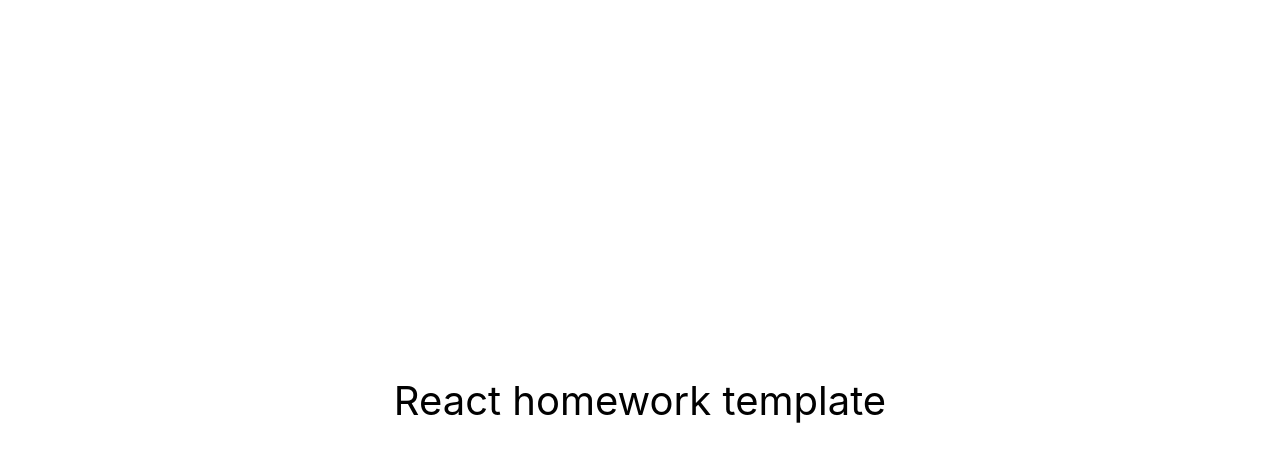
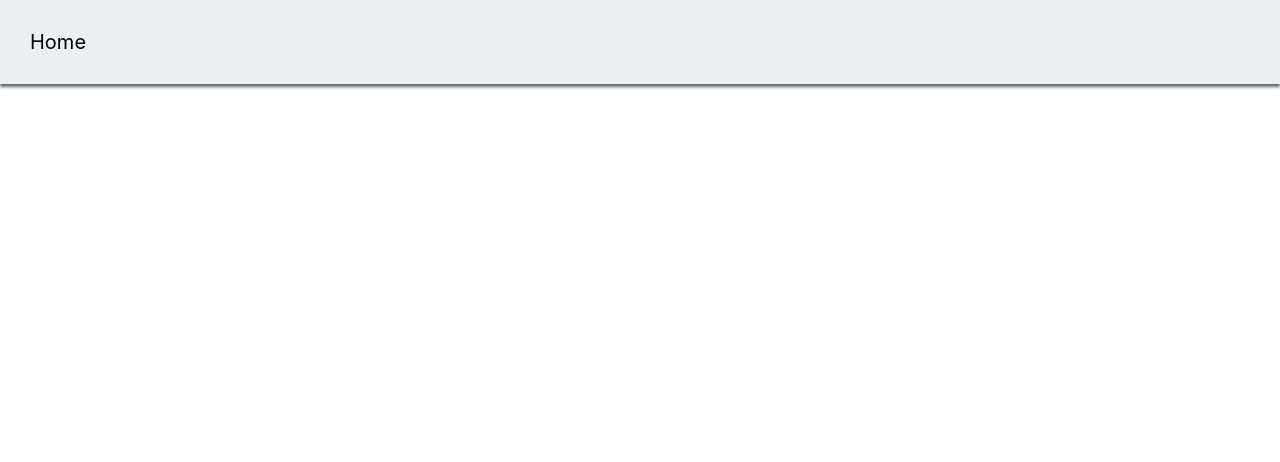
Before and after one commit to KRKDEV/movie-browser, a React (Create React App) app: page / in a window 1280 px wide. Shown: the top 462 px of the page. Built offline with nearby package versions, Linux system fonts and the light colour scheme.

Commit message:
Added NavBar component

```diff
--- a/package.json
+++ b/package.json
@@ -9,6 +9,7 @@
     "@testing-library/user-event": "^13.5.0",
     "react": "^18.1.0",
     "react-dom": "^18.1.0",
+    "react-router-dom": "^6.11.2",
     "react-scripts": "5.0.1",
     "web-vitals": "^2.1.3"
   },
--- a/src/components/App.jsx
+++ b/src/components/App.jsx
@@ -1,16 +1,8 @@
+import NavBar from './NavBar/NavBar';
 export const App = () => {
   return (
-    <div
-      style={{
-        height: '100vh',
-        display: 'flex',
-        justifyContent: 'center',
-        alignItems: 'center',
-        fontSize: 40,
-        color: '#010101'
-      }}
-    >
-      React homework template
+    <div>
+      <NavBar />
     </div>
   );
 };
--- /dev/null
+++ b/src/components/NavBar/NavBar.js
@@ -0,0 +1,15 @@
+import { Link } from 'react-router-dom';
+import css from './NavBar.module.css';
+const NavBar = () => {
+  return (
+    <header>
+      <div className={css['navbar__container']}>
+        <Link to="/" className={css['navbar__link']}>
+          Home
+        </Link>
+      </div>
+    </header>
+  );
+};
+
+export default NavBar;
--- /dev/null
+++ b/src/components/NavBar/NavBar.module.css
@@ -0,0 +1,16 @@
+.navbar__container {
+  padding: 30px;
+  box-shadow: 0px 3px 3px 0px rgb(100, 100, 100);
+  background-color: var(--main-background-color);
+}
+
+.navbar__link {
+  font-size: 20px;
+  text-decoration: none;
+  color: black;
+}
+
+.navbar__link:active,
+.navbar__link:hover {
+  color: lightcoral;
+}
--- a/src/index.css
+++ b/src/index.css
@@ -1,5 +1,7 @@
 @import-normalize; /* bring in normalize.css styles */
-
+:root {
+  --main-background-color: #eceff1;
+}
 body {
   margin: 0;
   font-family: -apple-system, BlinkMacSystemFont, 'Segoe UI', 'Roboto', 'Oxygen',
--- a/src/index.js
+++ b/src/index.js
@@ -2,9 +2,12 @@
 import ReactDOM from 'react-dom/client';
 import { App } from 'components/App';
 import './index.css';
+import { BrowserRouter } from 'react-router-dom';
 
 ReactDOM.createRoot(document.getElementById('root')).render(
   <React.StrictMode>
-    <App />
+    <BrowserRouter basename="/">
+      <App />
+    </BrowserRouter>
   </React.StrictMode>
 );
```
Also changed, not shown: 1 other file (tests, documents, lock files or other folders).
